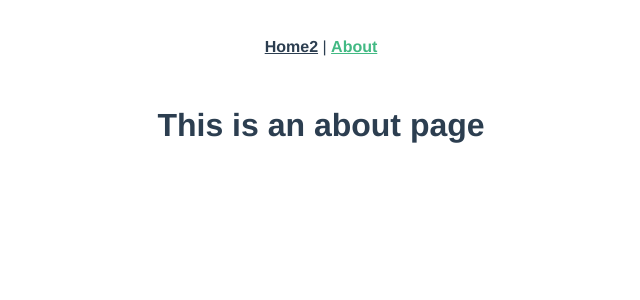
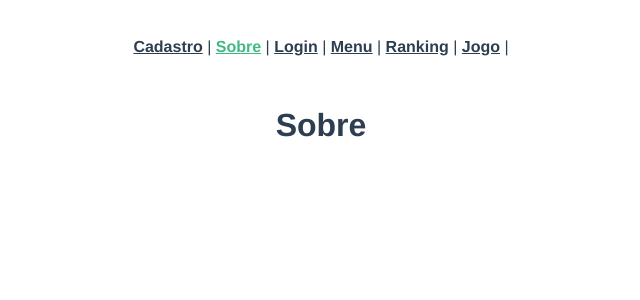
Before and after one commit to AndersonAlpin/projeto-tid-game, a Vue app in the folder frontend/: page /about in a window 1280 px wide. Shown: the top 300 px of the page, without its empty margins (319-959 px from the left). Built offline with nearby package versions, Linux system fonts and the light colour scheme.

Commit message:
Estrutura front-end

```diff
--- a/frontend/src/App.vue
+++ b/frontend/src/App.vue
@@ -1,8 +1,12 @@
 <template>
   <div id="app">
     <div id="nav">
-      <router-link to="/">Home2</router-link> |
-      <router-link to="/about">About</router-link>
+      <router-link to="/">Cadastro</router-link> |
+      <router-link to="/about">Sobre</router-link> |
+      <router-link to="/Login">Login</router-link> |
+      <router-link to="/Menu">Menu</router-link> |
+      <router-link to="/Ranking">Ranking</router-link> |
+      <router-link to="/Game">Jogo</router-link> |
     </div>
     <router-view/>
   </div>
--- a/frontend/src/router/index.js
+++ b/frontend/src/router/index.js
@@ -1,23 +1,47 @@
 import Vue from 'vue'
 import VueRouter from 'vue-router'
-import Home from '../views/Home.vue'
+import Register from '../views/Register.vue'
+import About from '../views/About.vue'
+import Login from '../views/Login.vue'
+import Menu from '../views/Menu.vue'
+import Ranking from '../views/Ranking.vue'
+import Game from '../views/Game.vue'
 
 Vue.use(VueRouter)
 
 const routes = [
   {
     path: '/',
-    name: 'Home',
-    component: Home
+    name: 'Register',
+    component: Register
   },
   {
     path: '/about',
     name: 'About',
-    // route level code-splitting
-    // this generates a separate chunk (about.[hash].js) for this route
-    // which is lazy-loaded when the route is visited.
-    component: () => import(/* webpackChunkName: "about" */ '../views/About.vue')
+    component: About
+
+  },
+  {
+    path: '/Login',
+    name: 'Login',
+    component: Login
+  },
+  {
+    path: '/Menu',
+    name: 'Menu',
+    component: Menu
+  },
+  {
+    path: '/Ranking',
+    name: 'Ranking',
+    component: Ranking
+  },
+  {
+    path: '/Game',
+    name: 'Game',
+    component: Game
   }
+
 ]
 
 const router = new VueRouter({
--- a/frontend/src/views/About.vue
+++ b/frontend/src/views/About.vue
@@ -1,5 +1,5 @@
 <template>
   <div class="about">
-    <h1>This is an about page</h1>
+    <h1>Sobre</h1>
   </div>
 </template>
--- /dev/null
+++ b/frontend/src/views/Game.vue
@@ -0,0 +1,5 @@
+<template>
+  <div class="Game">
+    <h1>Jogo</h1>
+  </div>
+</template>
--- a/frontend/src/views/Home.vue
+++ /dev/null
@@ -1,18 +0,0 @@
-<template>
-  <div class="home">
-
-
-  </div>
-</template>
-
-<script>
-// @ is an alias to /src
-
-
-export default {
-  name: 'Home',
-  components: {
-
-  }
-}
-</script>
--- /dev/null
+++ b/frontend/src/views/Login.vue
@@ -0,0 +1,5 @@
+<template>
+  <div class="Login">
+    <h1>Login</h1>
+  </div>
+</template>
--- /dev/null
+++ b/frontend/src/views/Menu.vue
@@ -0,0 +1,5 @@
+<template>
+  <div class="Menu">
+    <h1>Menu</h1>
+  </div>
+</template>
--- /dev/null
+++ b/frontend/src/views/Ranking.vue
@@ -0,0 +1,5 @@
+<template>
+  <div class="Ranking">
+    <h1>Ranking</h1>
+  </div>
+</template>
--- /dev/null
+++ b/frontend/src/views/Register.vue
@@ -0,0 +1,5 @@
+<template>
+  <div class="Register">
+    <h1>Tela de cadastro</h1>
+  </div>
+</template>
```
Also changed, not shown: frontend/src/components/cenarios/Cenario1.vue (added), frontend/src/components/cenarios/Cenario2.vue (added), frontend/src/components/text.txt (added).
